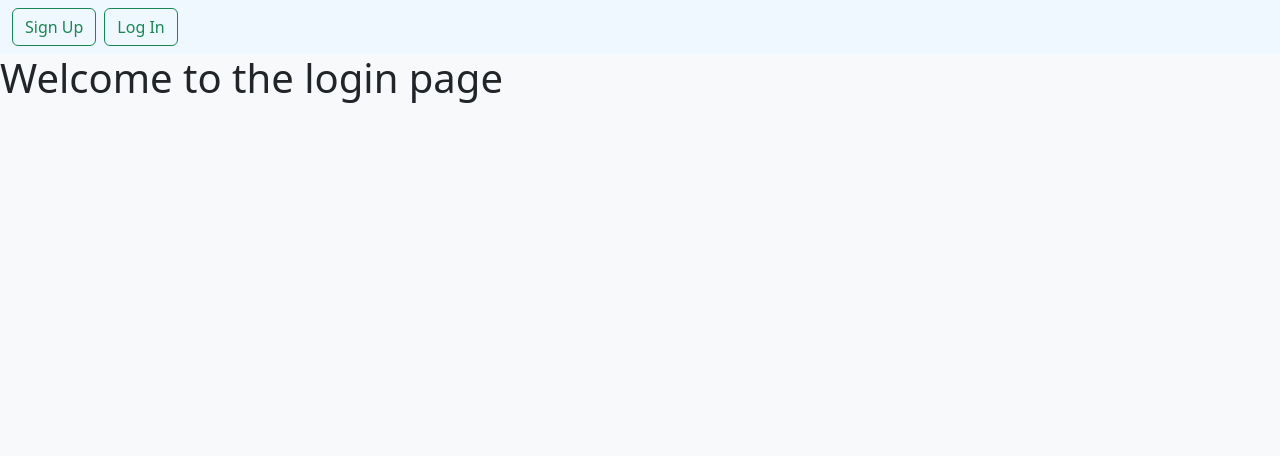
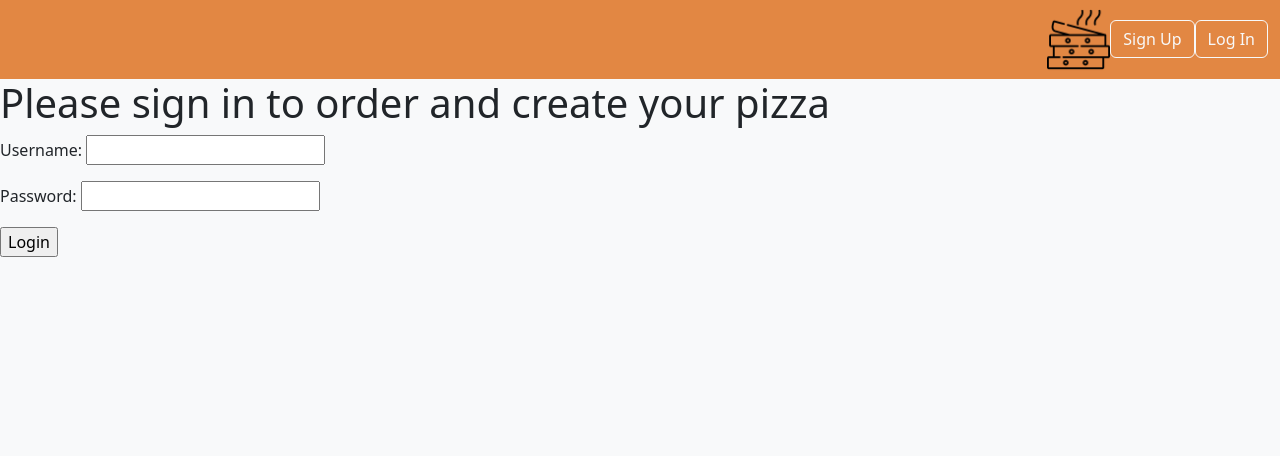
Before and after one commit to heatherj204/csc1040-Fullstack, a Django app: page /my-login in a window 1280 px wide. Shown: the top 456 px of the page. Run offline with Django 5.2, Linux system fonts and the light colour scheme.

Commit message:
Log In page added

```diff
--- a/assignment1/pizzaProject/pizzaApp/forms.py
+++ b/assignment1/pizzaProject/pizzaApp/forms.py
@@ -1,11 +1,19 @@
-from django.contrib.auth.forms import UserCreationForm
+from django.contrib.auth.forms import UserCreationForm, AuthenticationForm
 from django.contrib.auth.models import User
-# from django import forms
 
+from django import forms
+from django.forms.widgets import PasswordInput, TextInput
 
+# User register
 class CreateUserForm(UserCreationForm):
 
     class Meta:
 
         model = User
         fields = ['username', 'email', 'password1', 'password2']
+
+# Authenticate user
+class LoginForm(AuthenticationForm):
+
+    username = forms.CharField(widget=TextInput())
+    password = forms.CharField(widget=PasswordInput())
--- a/assignment1/pizzaProject/pizzaApp/templates/base.html
+++ b/assignment1/pizzaProject/pizzaApp/templates/base.html
@@ -12,63 +12,20 @@
         <style>
             body {
                 background-color: #f8f9fa;
-                /* margin: 0px;
-                padding: 0; */
-            }
-            .container {
-                margin-top: 30px;
             }
         </style>
     </head>
     <body>
-      <nav class="navbar" style="background-color: aliceblue;">
-        <!-- <div class="container-fluid">
-          <a class="navbar-brand" href="#"><img src="{% static 'images/pizza.png' %}" width="7%" height="7%"> World of Pizza</a>
-          <button class="navbar-toggler" type="button" data-bs-toggle="collapse" data-bs-target="#navbarNavAltMarkup" aria-controls="navbarNavAltMarkup" aria-expanded="false" aria-label="Toggle navigation">
-            <span class="navbar-toggler-icon"></span>
-          </button>
-          <div class="collapse navbar-collapse" id="navbarNavAltMarkup">
-            <div class="navbar-nav">
-              <a class="nav-link active" aria-current="page" href="#">Order Now <svg xmlns="http://www.w3.org/2000/svg" width="16" height="16" fill="currentColor" class="bi bi-basket" viewBox="0 0 16 16">
-                <path d="M5.757 1.071a.5.5 0 0 1 .172.686L3.383 6h9.234L10.07 1.757a.5.5 0 1 1 .858-.514L13.783 6H15a1 1 0 0 1 1 1v1a1 1 0 0 1-1 1v4.5a2.5 2.5 0 0 1-2.5 2.5h-9A2.5 2.5 0 0 1 1 13.5V9a1 1 0 0 1-1-1V7a1 1 0 0 1 1-1h1.217L5.07 1.243a.5.5 0 0 1 .686-.172zM2 9v4.5A1.5 1.5 0 0 0 3.5 15h9a1.5 1.5 0 0 0 1.5-1.5V9zM1 7v1h14V7zm3 3a.5.5 0 0 1 .5.5v3a.5.5 0 0 1-1 0v-3A.5.5 0 0 1 4 10m2 0a.5.5 0 0 1 .5.5v3a.5.5 0 0 1-1 0v-3A.5.5 0 0 1 6 10m2 0a.5.5 0 0 1 .5.5v3a.5.5 0 0 1-1 0v-3A.5.5 0 0 1 8 10m2 0a.5.5 0 0 1 .5.5v3a.5.5 0 0 1-1 0v-3a.5.5 0 0 1 .5-.5m2 0a.5.5 0 0 1 .5.5v3a.5.5 0 0 1-1 0v-3a.5.5 0 0 1 .5-.5"/>
-              </svg></a>
-              <a class="nav-link" href="#">Purchase History</a>
-            </div>
-          </div>
-        </div> -->
-        <form class="container-fluid justify-content-start">
-          <a class="btn btn-outline-success me-2" type="button" href="{% url 'register' %}">Sign Up</a>
-          <button class="btn btn-outline-success me-2" type="button">Log In</button>
+      <nav class="navbar" style="background-color: #e28743;">
+        <form class="container-fluid justify-content-end">
+          <img src="{% static 'images/pizza.png' %}" width="5%" height="5%">
+          <a class="btn btn-outline-light" type="button" href="{% url 'register' %}">Sign Up</a>
+          <a class="btn btn-outline-light" type="button" href="{% url 'my-login' %}">Log In</a>
         </form>
       </nav>
-        <!-- <nav class="navbar navbar-expand-lg bg-body-tertiary">
-            <div class="container-fluid">
-              <a class="navbar-brand" href="#"><img src="{% static 'images/pizza.png' %}" width="7%" height="7%"> World of Pizza</a>
-              <button class="navbar-toggler" type="button" data-bs-toggle="collapse" data-bs-target="#navbarNavAltMarkup" aria-controls="navbarNavAltMarkup" aria-expanded="false" aria-label="Toggle navigation">
-                <span class="navbar-toggler-icon"></span>
-              </button>
-              <div class="collapse navbar-collapse" id="navbarNavAltMarkup">
-                <div class="navbar-nav">
-                  <a class="nav-link active" aria-current="page" href="#">Order Now <svg xmlns="http://www.w3.org/2000/svg" width="16" height="16" fill="currentColor" class="bi bi-basket" viewBox="0 0 16 16">
-                    <path d="M5.757 1.071a.5.5 0 0 1 .172.686L3.383 6h9.234L10.07 1.757a.5.5 0 1 1 .858-.514L13.783 6H15a1 1 0 0 1 1 1v1a1 1 0 0 1-1 1v4.5a2.5 2.5 0 0 1-2.5 2.5h-9A2.5 2.5 0 0 1 1 13.5V9a1 1 0 0 1-1-1V7a1 1 0 0 1 1-1h1.217L5.07 1.243a.5.5 0 0 1 .686-.172zM2 9v4.5A1.5 1.5 0 0 0 3.5 15h9a1.5 1.5 0 0 0 1.5-1.5V9zM1 7v1h14V7zm3 3a.5.5 0 0 1 .5.5v3a.5.5 0 0 1-1 0v-3A.5.5 0 0 1 4 10m2 0a.5.5 0 0 1 .5.5v3a.5.5 0 0 1-1 0v-3A.5.5 0 0 1 6 10m2 0a.5.5 0 0 1 .5.5v3a.5.5 0 0 1-1 0v-3A.5.5 0 0 1 8 10m2 0a.5.5 0 0 1 .5.5v3a.5.5 0 0 1-1 0v-3a.5.5 0 0 1 .5-.5m2 0a.5.5 0 0 1 .5.5v3a.5.5 0 0 1-1 0v-3a.5.5 0 0 1 .5-.5"/>
-                  </svg></a>
-                  <a class="nav-link" href="#">Purchase History</a>
-                </div>
-              </div>
-            </div>
-          </nav> -->
-          <!-- <nav class="navbar bg-body-tertiary">
-            <div class="container-fluid">
-              <a class="navbar-brand" href="#">
-                <img src="{% static 'images/pizza.png' %} alt="Logo" width="30" height="24" class="d-inline-block align-text-top">
-                Bootstrap
-              </a>
-            </div>
-          </nav> -->
+
         {% block content %}
         {% endblock %}
-
-
 
         <footer class="navbar fixed-bottom bg-body-tertiary">
             <div class="container-fluid">
--- a/assignment1/pizzaProject/pizzaApp/templates/dashboard.html
+++ b/assignment1/pizzaProject/pizzaApp/templates/dashboard.html
@@ -7,4 +7,5 @@
 {% block content %}
     <h1>Welcome to the dashboard</h1>
     <!-- <p>Please sign in to order and create your pizza</p> -->
+     <a href="{% url 'user-logout' %}">Log Out Now</a>
 {% endblock %}
--- a/assignment1/pizzaProject/pizzaApp/templates/my_login.html
+++ b/assignment1/pizzaProject/pizzaApp/templates/my_login.html
@@ -5,6 +5,14 @@
 {% endblock %}
 
 {% block content %}
-    <h1>Welcome to the login page</h1>
-    <!-- <p>Please sign in to order and create your pizza</p> -->
+    <h1>Please sign in to order and create your pizza</h1>
+    <form method="POST" autocomplete="off">
+
+        {% csrf_token %}
+
+        {{loginform.as_p}}
+
+        <input type="submit" value="Login"/>
+
+     </form>
 {% endblock %}
--- a/assignment1/pizzaProject/pizzaApp/urls.py
+++ b/assignment1/pizzaProject/pizzaApp/urls.py
@@ -6,4 +6,5 @@ urlpatterns = [
     path('register', views.register, name="register"),
     path('my-login', views.my_login, name="my-login"),
     path('dashboard', views.dashboard, name="dashboard"),
+    path('user-logout', views.user_logout, name="user-logout"),
 ]
--- a/assignment1/pizzaProject/pizzaApp/views.py
+++ b/assignment1/pizzaProject/pizzaApp/views.py
@@ -1,7 +1,10 @@
 from django.shortcuts import render, redirect
-from django.http import HttpResponse
-from . forms import CreateUserForm
+# from django.http import HttpResponse
+from . forms import CreateUserForm, LoginForm
 
+# Authentication models and functions
+from django.contrib.auth.models import auth
+from django.contrib.auth import authenticate, login, logout
 # Create your views here.
 def index(request):
     return render(request, 'index.html')
@@ -20,7 +23,28 @@ def register(request):
     return render(request, 'register.html', context=context)
 
 def my_login(request):
-    return render(request, 'my_login.html')
+
+    form = LoginForm()
+    if request.method == "POST":
+        form = LoginForm(request, data=request.POST)
+        if form.is_valid():
+
+            username = request.POST.get('username')
+            password = request.POST.get('password')
+            user = authenticate(request, username=username, password=password)
+
+            if user is not None:
+                auth.login(request, user)
+                return redirect("dashboard")
+
+    context = {'loginform':form}
+    return render(request, 'my_login.html', context=context)
+
+def user_logout(request):
+
+    auth.logout(request)
+
+    return redirect('')
 
 def dashboard(request):
     return render(request, 'dashboard.html')
```
Also changed, not shown: assignment1/pizzaProject/db.sqlite3.
